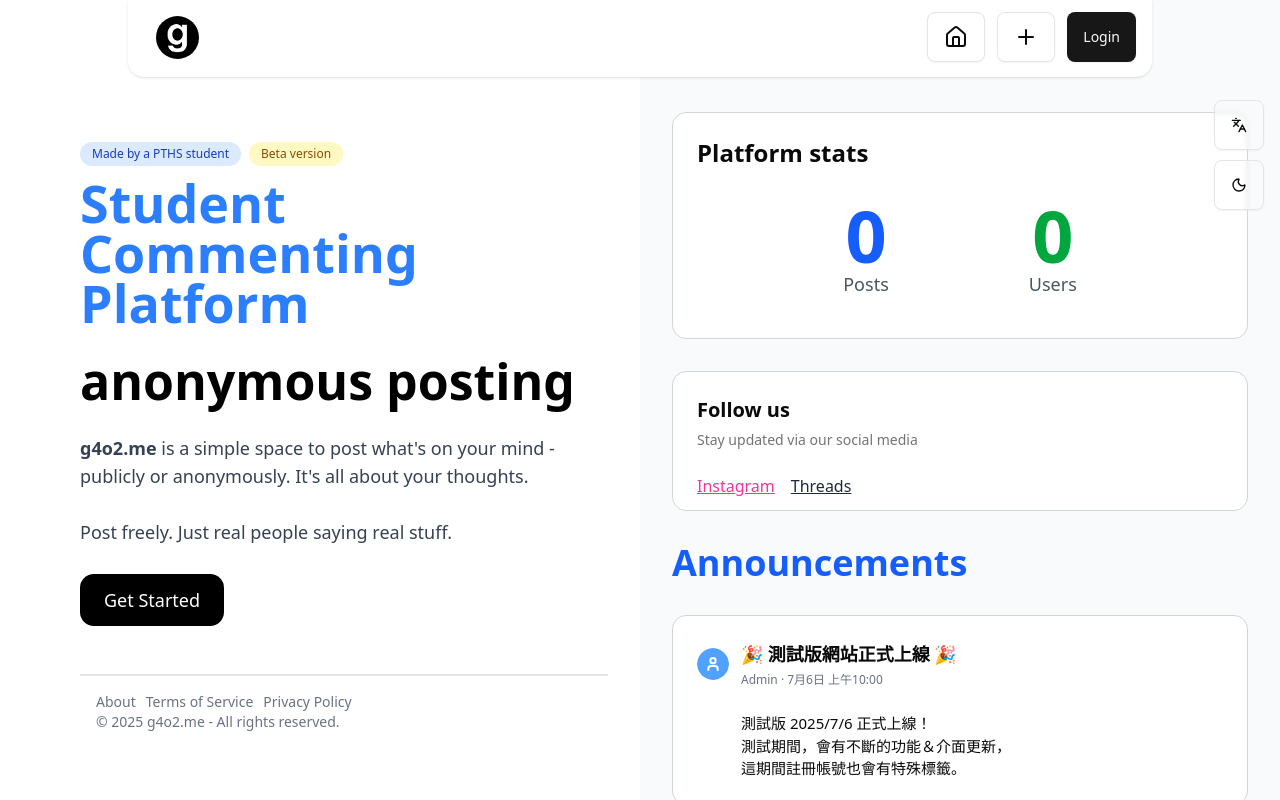
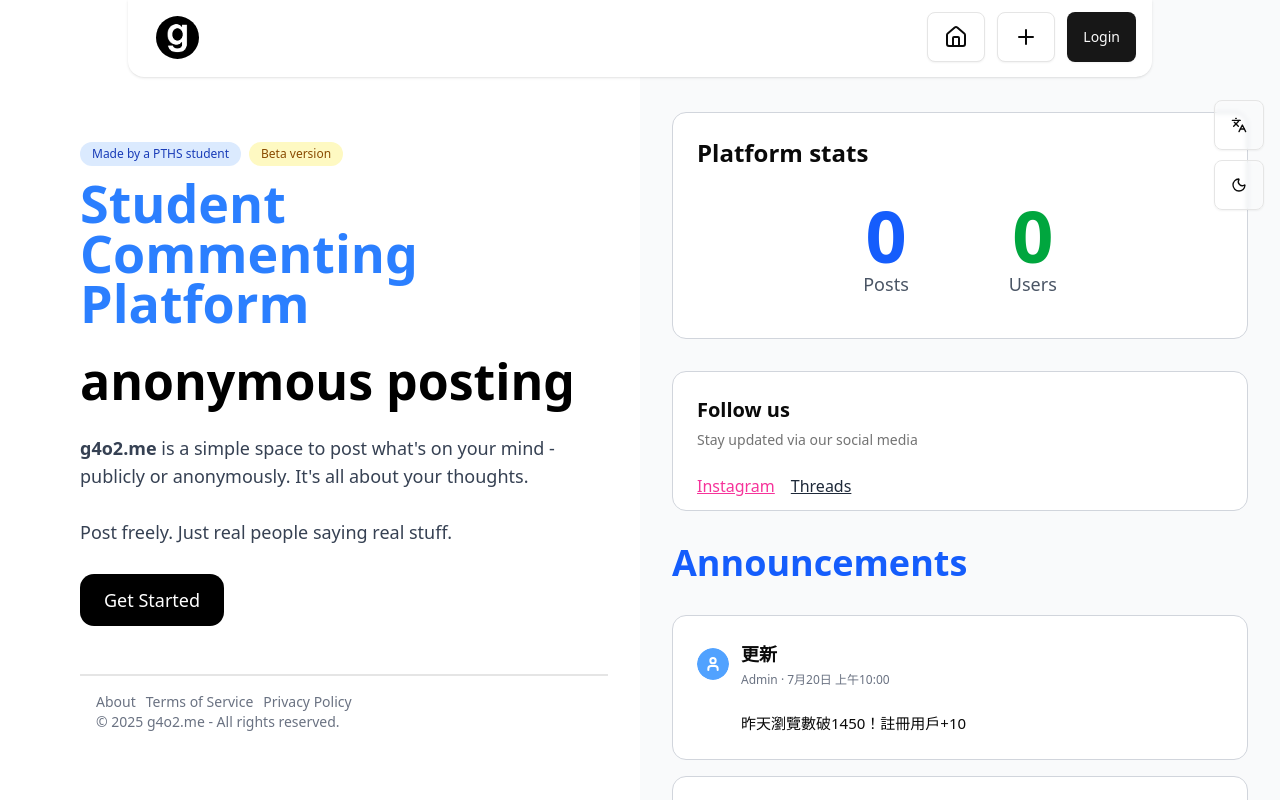
Before and after one commit to Maxhu787/anon-board, a Next.js app: page / in a window 1280 px wide. Built offline with nearby package versions, Linux system fonts and the light colour scheme; no server answers; the database is empty.

Commit message:
fix layout

```diff
--- a/components/Announcements.jsx
+++ b/components/Announcements.jsx
@@ -19,6 +19,13 @@ import { Textarea } from "@/components/ui/textarea";
 import { Separator } from "./ui/separator";
 
 const ANNOUNCEMENTS = [
+  {
+    id: 2,
+    title: "更新",
+    content: "昨天瀏覽數破1450！註冊用戶+10",
+    author: "Admin",
+    date: "2024-07-20T10:00:00Z",
+  },
   {
     id: 1,
     title: " 🎉 測試版網站正式上線 🎉",
@@ -108,9 +115,11 @@ export default function Announcements() {
           className="pb-10 border-1 dark:border-[rgb(23,23,23)] border-gray-300 border-solid shadow-none cursor-pointer hover:opacity-90 transition-opacity"
         >
           <CardHeader>
-            <CardTitle className="text-2xl">{t("platformstats")}</CardTitle>
+            <CardTitle className="mt-[-4] text-2xl">
+              {t("platformstats")}
+            </CardTitle>
           </CardHeader>
-          <CardContent className="mt-[-12] flex flex-row gap-35 justify-center items-center">
+          <CardContent className="mt-[-12] flex flex-row gap-15 md:gap-25 justify-center items-center">
             <div className="flex flex-col items-center">
               <span className="text-7xl font-bold text-blue-600 dark:text-blue-400">
                 {displayStats.posts}
@@ -172,7 +181,7 @@ export default function Announcements() {
           {ANNOUNCEMENTS.map((a) => (
             <li key={a.id} className="w-full">
               <Card className="border-1 dark:border-[rgb(23,23,23)] border-gray-300 border-solid shadow-none">
-                <CardHeader className="flex flex-row gap-3 items-center">
+                <CardHeader className="mt-[-8] flex flex-row gap-3 items-center">
                   <Avatar>
                     <AvatarFallback className="bg-blue-400 text-white">
                       <User className="w-4 h-4" strokeWidth={3} />
@@ -191,7 +200,7 @@ export default function Announcements() {
                     </CardDescription>
                   </div>
                 </CardHeader>
-                <CardContent className="mt-[-18] whitespace-pre-wrap wrap-break-word pl-17">
+                <CardContent className="mt-[-18] mb-[-6] whitespace-pre-wrap wrap-break-word pl-17">
                   <p className="text-[15px]">{a.content}</p>
                 </CardContent>
               </Card>
```
